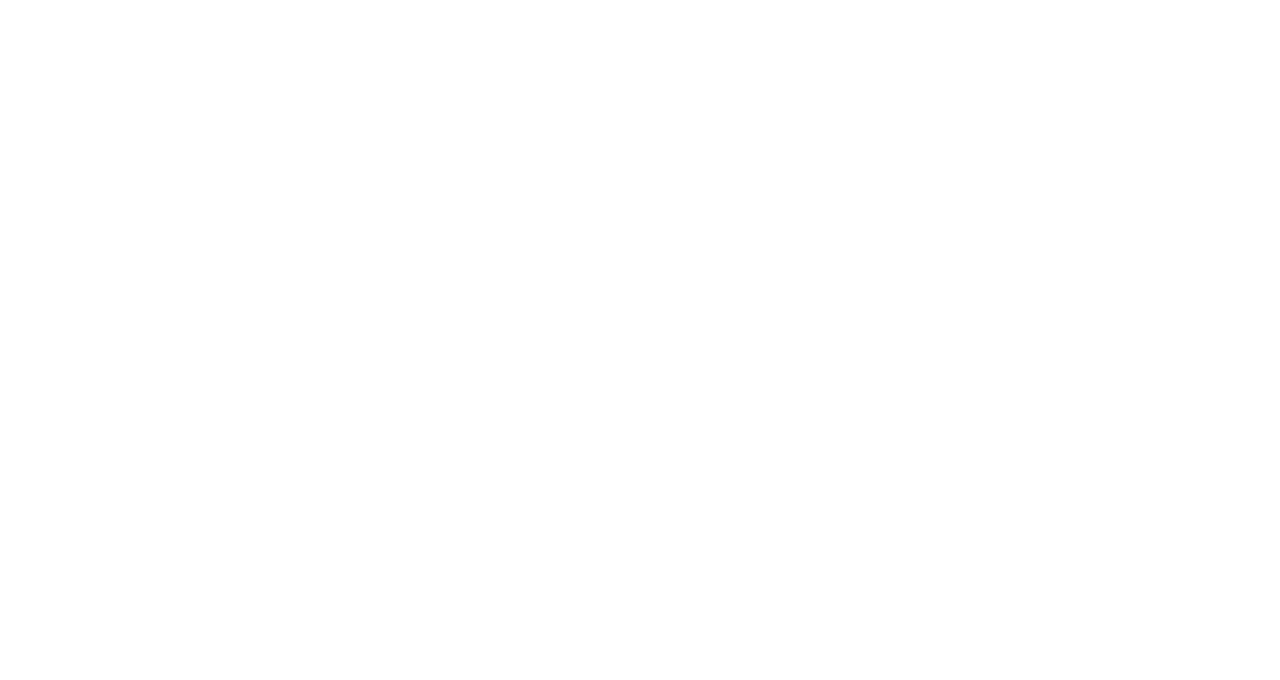
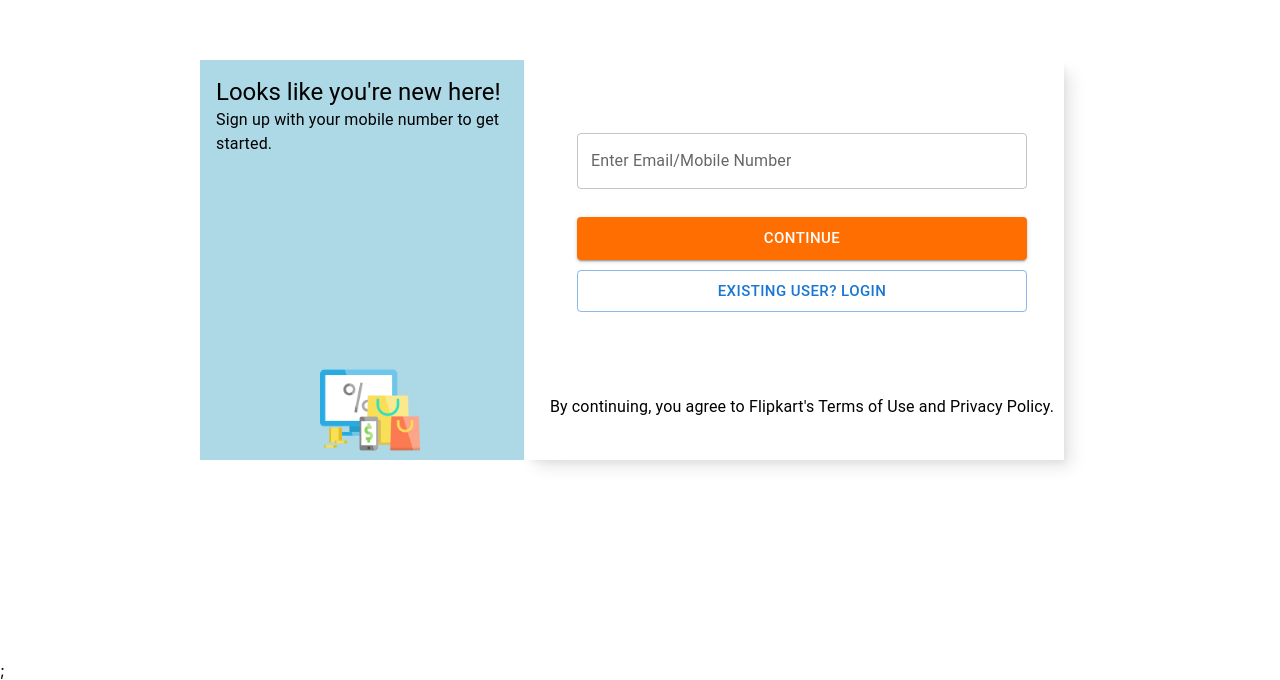
Before and after one commit to PranathiPichikala/e-commerce, a React (Create React App) app: page /login in a window 1280 px wide. Before the commit this address had no page. Shown: the part 124-804 px from the top of the page. Built offline with nearby package versions, Linux system fonts and the light colour scheme.

Commit message:
added signin

```diff
--- a/src/App.js
+++ b/src/App.js
@@ -5,6 +5,7 @@ import Cart from './pages/Cart';
 import ItemsList from './pages/ItemsList';
 import CartComponent from './components/CartComponent';
 import { FilterComponent } from './components/FilterComponent';
+import LoginPage from './pages/LoginPage';
 function App() {
 
   return (
@@ -16,6 +17,7 @@ function App() {
 
         <Route path="/cartcomponent" element={<CartComponent/>} />
         <Route path='/filtercomponent' element={<FilterComponent/>}/>
+        <Route path='/login' element={<LoginPage/>}/>
       </Routes>
     </BrowserRouter>
 
--- a/src/components/Header.jsx
+++ b/src/components/Header.jsx
@@ -12,7 +12,7 @@ import MoreVertIcon from '@mui/icons-material/MoreVert';
 import { Container } from '@mui/material';
 import './css/Header.css';
 import { Grid, Paper, Typography } from '@mui/material';
-import { Link } from 'react-router-dom';
+import { Link, useNavigate } from 'react-router-dom';
 
 
 const SearchContainer = styled('div')(({ theme }) => ({
@@ -107,6 +107,7 @@ const Header = () => {
   const handleMenuClose = () => {
     setAnchorEl(null);
   };
+  const navigate = useNavigate()
 
   return (
     <div>
@@ -131,7 +132,7 @@ const Header = () => {
             </IconButton>
             Become a Seller
           </ButtonContainer>
-          <ButtonContainer color="inherit">
+          <ButtonContainer color="inherit" onClick={()=>navigate("/login")}>
             <IconButton color="inherit">
               <PersonOutlineIcon />
             </IconButton>
--- /dev/null
+++ b/src/components/css/LoginPage.css
@@ -0,0 +1,33 @@
+.First_Grid{
+    background: lightblue;
+    height: 400px;
+    display: flex;
+    flex-direction: column !important;
+    justify-content: space-between;
+}
+.Second_Grid{
+    display: flex;
+    flex-direction: column !important;
+    align-items: center;
+    justify-content: space-around;
+    background: rgb(255, 255, 255);
+    height: 400px;
+    box-shadow: rgba(0, 0, 0, 0.1) 10px 10px 15px -3px, rgba(0, 0, 0, 0.05) 3px 4px 6px -2px;
+}
+.Form-control{
+    display: flex;
+    flex-direction: column;
+    align-items: center;
+}
+.First_box{
+    /* display: flex;
+    flex-direction: column;
+    justify-content: space-around */
+}
+.Image_box{
+    display: flex;
+    justify-content: center;
+}
+.LoginButton{
+ background-color: #ff6e00 !important;
+}
--- /dev/null
+++ b/src/pages/LoginPage.jsx
@@ -0,0 +1,148 @@
+import React, { useState } from 'react';
+import { Grid, TextField, Button, Typography, Box } from '@mui/material';
+import { styled } from '@mui/material/styles';
+import "../components/css/LoginPage.css"
+import loginImage from "../assets/online-shop.png";
+
+const CenteredGrid = styled(Grid)(({ theme }) => ({
+  display: 'flex',
+  justifyContent: 'center',
+  alignItems: 'center',
+  height: '100vh',
+}));
+
+
+const LoginPage = (click) => {
+
+  console.log("===",click)
+
+  const [showSignUpPage, setShowSignUpPage] = useState(false);
+
+  const handleRegisterClick = () => {
+    setShowSignUpPage(true);
+  };
+
+  const handleSignUpPageClose = () => {
+    setShowSignUpPage(false);
+  };
+
+
+  return (
+    <>
+    {!showSignUpPage ? (
+    <CenteredGrid container spacing={2}>
+      {/* First Grid */}
+      <Grid className='First_Grid' item xs={12} md={3}>
+        <Box className ="First_box">
+        <Typography variant="h5">Looks like you're new here!</Typography>
+        <Typography variant="body1">
+          Sign up with your mobile number to get started.
+        </Typography>
+        </Box>
+        <Box className = 'Image_box'>
+        <img
+          src={loginImage}
+          alt="Welcome"
+          style={{ width: '100px' }}
+        />
+        </Box>
+      </Grid>
+
+      {/* Second Grid */}
+      <Grid className='Second_Grid' item xs={12} md={5}>
+        <form className='Form-control'>
+          <TextField
+            label="Enter Email/Mobile Number"
+            sx={{width : 450}}
+            margin="normal"
+            variant="outlined"
+          />
+          <Button className='LoginButton'
+            variant="contained"
+            color="primary"
+            sx={{width : 450}}
+            size="large"
+            style={{ marginTop: '20px' }}
+          >
+            Continue
+          </Button>
+        <Button
+          variant="outlined"
+          color="primary"
+          sx={{width : 450}}
+          size="large"
+          style={{ marginTop: '10px' }}
+          onClick={()=>handleRegisterClick()}
+        >
+          Existing User? Login
+        </Button>
+        </form>
+        <Box>
+        <Typography>
+          By continuing, you agree to Flipkart's Terms of Use and Privacy Policy.
+          </Typography>
+          </Box>
+      </Grid>
+    </CenteredGrid>
+    ) : (
+      <CenteredGrid container spacing={2}>
+      {/* First Grid */}
+      <Grid className='First_Grid' item xs={12} md={3}>
+        <Box className ="First_box">
+        <Typography variant="h5">Login</Typography>
+        <Typography variant="body1">
+        Get access to your Orders, Wishlist and Recommendations
+        </Typography>
+        </Box>
+        <Box className = 'Image_box'>
+        <img
+          src={loginImage}
+          alt="Welcome"
+          style={{ width: "100px"}}
+        />
+        </Box>
+      </Grid>
+
+      {/* Second Grid */}
+      <Grid className='Second_Grid' item xs={12} md={5}>
+        <form className='Form-control'>
+          <TextField
+            label="Enter Email/Mobile Number"
+            sx={{width : 450}}
+            margin="normal"
+            variant="outlined"
+          />
+          <Button className='LoginButton'
+            variant="contained"
+            color="primary"
+            sx={{width : 450}}
+            size="large"
+            style={{ marginTop: '20px' }}
+          >
+            Continue
+          </Button>
+        <Button
+          variant="outlined"
+          color="primary"
+          sx={{width : 450}}
+          size="large"
+          style={{ marginTop: '10px' }}
+          onClick={()=>handleSignUpPageClose()}
+        >
+        New to Flipkart? Create an account
+        </Button>
+        </form>
+        <Box>
+        <Typography>
+          By continuing, you agree to Flipkart's Terms of Use and Privacy Policy.
+          </Typography>
+          </Box>
+      </Grid>
+    </CenteredGrid>
+    )
+    };
+  </>
+  )
+};
+
+export default LoginPage;
```
Also changed, not shown: public/Images/online-shop.png (added), src/assets/online-shop.png (added).
